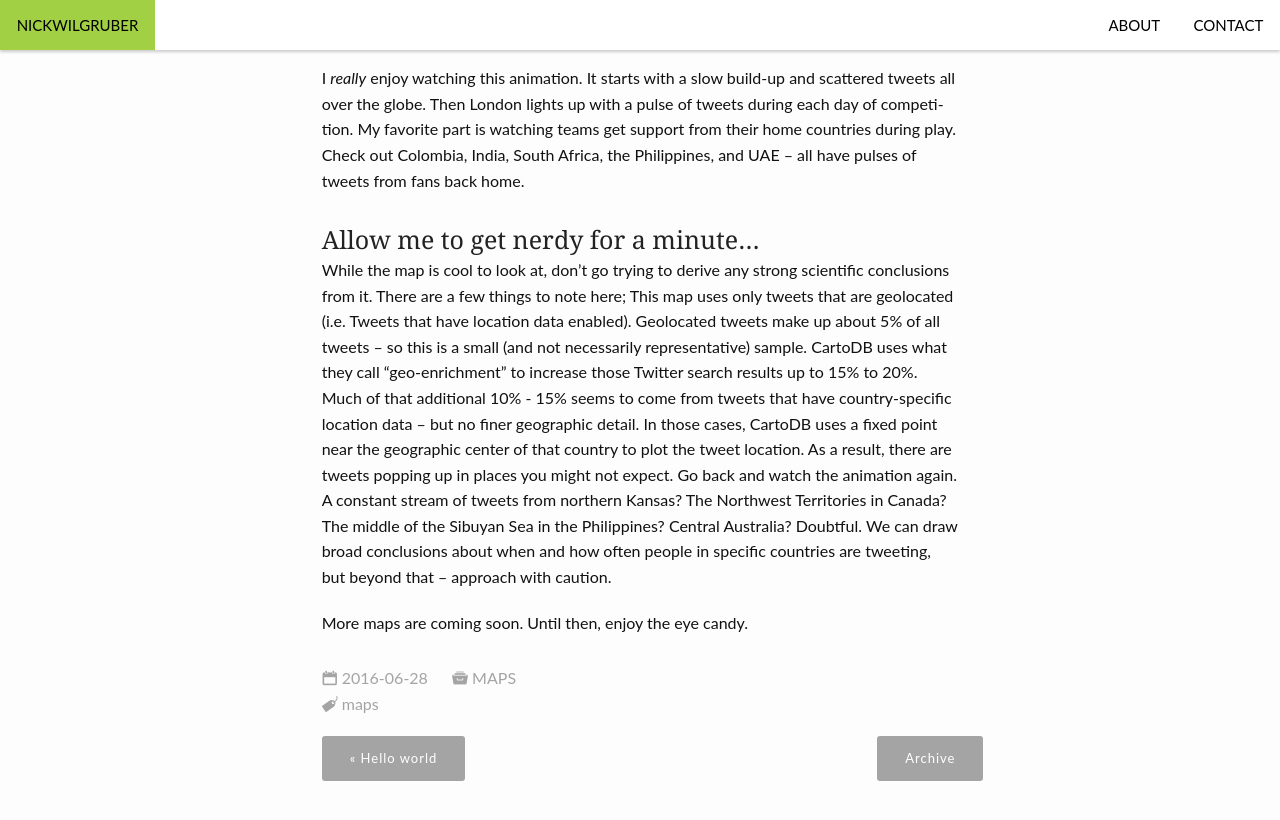
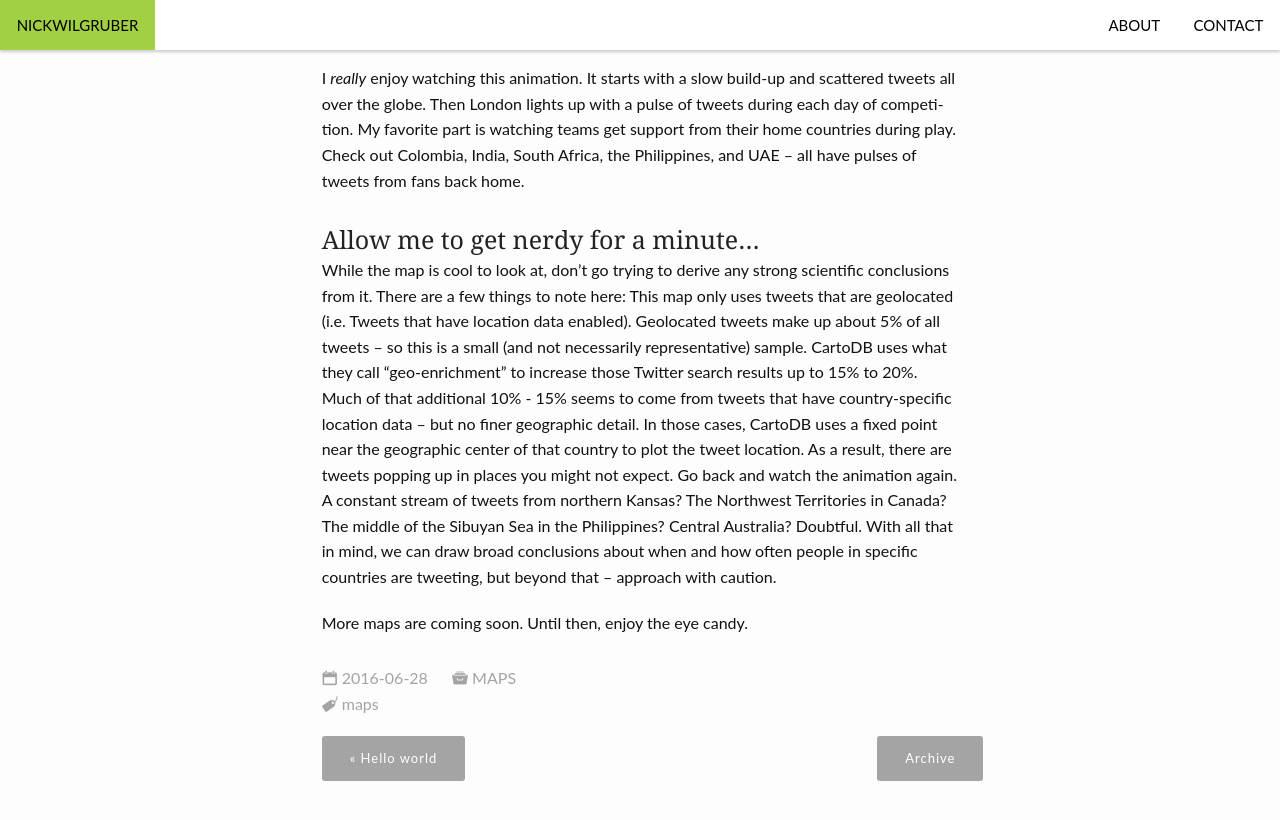
Before and after one commit to wontgruber/wontgruber.github.io, a Jekyll site: the page built from _posts/2016-06-28-WUGC2016.md, in a window 1280 px wide and 900 px high, scrolled down 1583 px. Shown: the top 820 px of the window. Built offline with Jekyll 4.4.1, drawn with Linux system fonts in a browser that asks for light colours.

Commit message:
Update 2016-06-28-WUGC2016.md

```diff
--- a/_posts/2016-06-28-WUGC2016.md
+++ b/_posts/2016-06-28-WUGC2016.md
@@ -44,6 +44,6 @@
 I *really* enjoy watching this animation. It starts with a slow build-up and scattered tweets all over the globe. Then London lights up with a pulse of tweets during each day of competition. My favorite part is watching teams get support from their home countries during play. Check out Colombia, India, South Africa, the Philippines, and UAE -- all have pulses of tweets from fans back home.
 
 ### Allow me to get nerdy for a minute...
-While the map is cool to look at, don't go trying to derive any strong scientific conclusions from it. There are a few things to note here; This map uses only tweets that are geolocated (i.e. Tweets that have location data enabled). Geolocated tweets make up about 5% of all tweets -- so this is a small (and not necessarily representative) sample. CartoDB uses what they call "geo-enrichment" to increase those Twitter search results up to 15% to 20%. Much of that additional 10% - 15% seems to come from tweets that have country-specific location data -- but no finer geographic detail. In those cases, CartoDB uses a fixed point near the geographic center of that country to plot the tweet location. As a result, there are tweets popping up in places you might not expect. Go back and watch the animation again. A constant stream of tweets from northern Kansas? The Northwest Territories in Canada? The middle of the Sibuyan Sea in the Philippines? Central Australia? Doubtful. We can draw broad conclusions about when and how often people in specific countries are tweeting, but beyond that -- approach with caution.
+While the map is cool to look at, don't go trying to derive any strong scientific conclusions from it. There are a few things to note here: This map only uses tweets that are geolocated (i.e. Tweets that have location data enabled). Geolocated tweets make up about 5% of all tweets -- so this is a small (and not necessarily representative) sample. CartoDB uses what they call "geo-enrichment" to increase those Twitter search results up to 15% to 20%. Much of that additional 10% - 15% seems to come from tweets that have country-specific location data -- but no finer geographic detail. In those cases, CartoDB uses a fixed point near the geographic center of that country to plot the tweet location. As a result, there are tweets popping up in places you might not expect. Go back and watch the animation again. A constant stream of tweets from northern Kansas? The Northwest Territories in Canada? The middle of the Sibuyan Sea in the Philippines? Central Australia? Doubtful. With all that in mind, we can draw broad conclusions about when and how often people in specific countries are tweeting, but beyond that -- approach with caution.
 
 More maps are coming soon. Until then, enjoy the eye candy.
```
